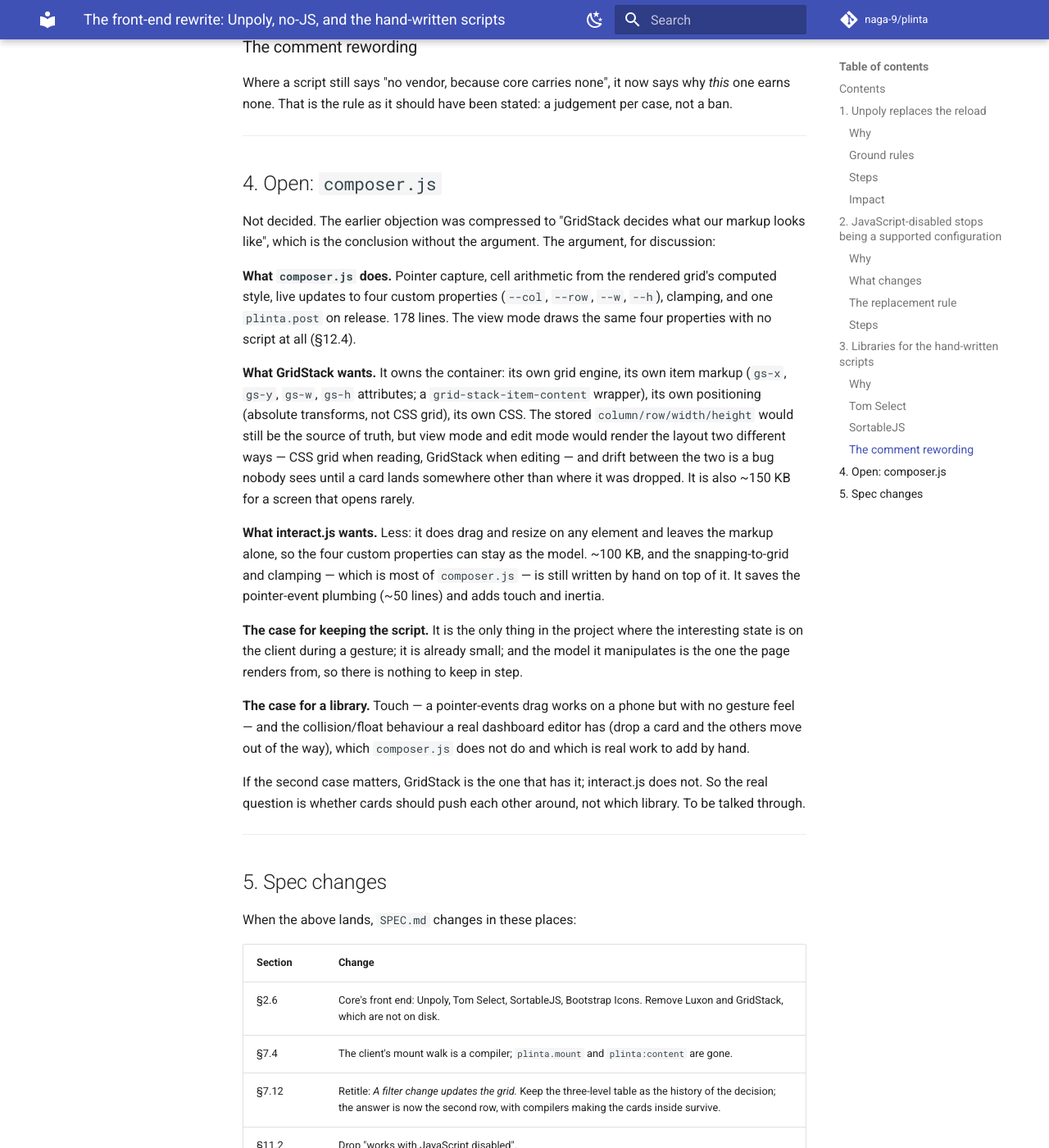
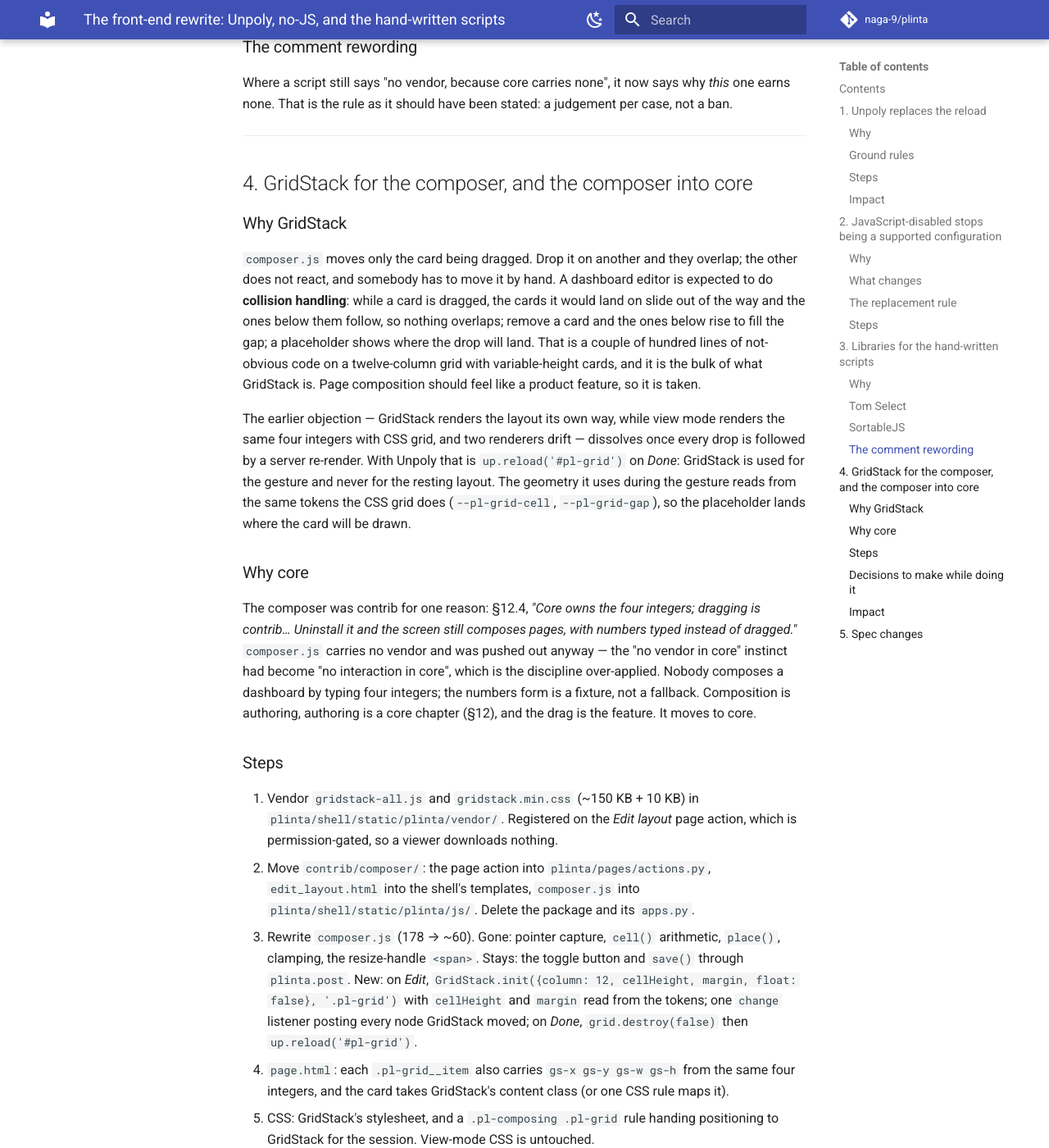
Before and after one commit to naga-9/plinta, an MkDocs documentation site: the page built from docs/design/front-end-rewrite.md, in a window 1280 px wide and 1400 px high, scrolled down 6037 px. Shown: the whole window at 82% size. Built offline with MkDocs 1.6.1 and Material for MkDocs 9.7.7, drawn with Linux system fonts in a browser that asks for light colours; comment, search, counter and statistics services are not loaded; some of the changed text lies outside the part shown.

Commit message:
docs: the composer takes GridStack and moves to core
Co-Authored-By: Claude Opus 5 (1M context) <noreply@anthropic.com>

```diff
--- a/docs/design/front-end-rewrite.md
+++ b/docs/design/front-end-rewrite.md
@@ -12,7 +12,7 @@ What this document changes in `SPEC.md` when it lands is listed at the end.
 1. [Unpoly replaces the reload](#1-unpoly-replaces-the-reload)
 2. [JavaScript-disabled stops being a supported configuration](#2-javascript-disabled-stops-being-a-supported-configuration)
 3. [Libraries for the hand-written scripts](#3-libraries-for-the-hand-written-scripts)
-4. [Open: `composer.js`](#4-open-composerjs)
+4. [GridStack for the composer, and the composer into core](#4-gridstack-for-the-composer-and-the-composer-into-core)
 5. [Spec changes](#5-spec-changes)
 
 ---
@@ -122,8 +122,7 @@ now honestly carry `role="tab"`.
 `table_plinta` sort and page links: `up-follow up-target="#card-N"`.
 `workflow/section.html`: `up-submit up-target` on the transition forms.
 Notification actions: `up-submit up-target`; the bell:
-`up-poll up-interval="30000"`. `composer.js`: `up.reload('#card-N')` on
-refusal instead of `location.reload()`. Add-block in `page_composer`:
+`up-poll up-interval="30000"`. `composer.js`: superseded by part 4. Add-block in `page_composer`:
 `up-submit up-target="#placements"`. Toasts: `up-hungry` on `#pl-toasts`.
 
 **Step 9 — delete and clean.**
@@ -215,7 +214,7 @@ script is re-asked on its merits: is the library smaller than the problem?
 | `tag-select.js` | 191 | Tom Select | **Tom Select to core** |
 | `column-order.js` | 54 | SortableJS | **SortableJS to core** |
 | `sort-builder.js` | 34 | SortableJS | **SortableJS to core** |
-| `composer.js` | 178 | GridStack / interact.js | **open** — part 4 |
+| `composer.js` | 178 | GridStack | **GridStack, and the composer moves to core** — part 4 |
 
 ### Tom Select
 
@@ -267,47 +266,91 @@ stated: a judgement per case, not a ban.
 
 ---
 
-## 4. Open: `composer.js`
+## 4. GridStack for the composer, and the composer into core
 
-Not decided. The earlier objection was compressed to "GridStack decides
-what our markup looks like", which is the conclusion without the argument.
-The argument, for discussion:
+### Why GridStack
 
-**What `composer.js` does.** Pointer capture, cell arithmetic from the
-rendered grid's computed style, live updates to four custom properties
-(`--col`, `--row`, `--w`, `--h`), clamping, and one `plinta.post` on
-release. 178 lines. The view mode draws the same four properties with no
-script at all (§12.4).
+`composer.js` moves only the card being dragged. Drop it on another and
+they overlap; the other does not react, and somebody has to move it by
+hand. A dashboard editor is expected to do **collision handling**: while a
+card is dragged, the cards it would land on slide out of the way and the
+ones below them follow, so nothing overlaps; remove a card and the ones
+below rise to fill the gap; a placeholder shows where the drop will land.
+That is a couple of hundred lines of not-obvious code on a twelve-column
+grid with variable-height cards, and it is the bulk of what GridStack is.
+Page composition should feel like a product feature, so it is taken.
 
-**What GridStack wants.** It owns the container: its own grid engine, its
-own item markup (`gs-x`, `gs-y`, `gs-w`, `gs-h` attributes; a
-`grid-stack-item-content` wrapper), its own positioning (absolute
-transforms, not CSS grid), its own CSS. The stored `column/row/width/height`
-would still be the source of truth, but view mode and edit mode would
-render the layout two different ways — CSS grid when reading, GridStack
-when editing — and drift between the two is a bug nobody sees until a
-card lands somewhere other than where it was dropped. It is also ~150 KB
-for a screen that opens rarely.
+The earlier objection — GridStack renders the layout its own way, while
+view mode renders the same four integers with CSS grid, and two renderers
+drift — dissolves once every drop is followed by a server re-render. With
+Unpoly that is `up.reload('#pl-grid')` on *Done*: GridStack is used for
+the gesture and never for the resting layout. The geometry it uses during
+the gesture reads from the same tokens the CSS grid does
+(`--pl-grid-cell`, `--pl-grid-gap`), so the placeholder lands where the
+card will be drawn.
 
-**What interact.js wants.** Less: it does drag and resize on any element
-and leaves the markup alone, so the four custom properties can stay as
-the model. ~100 KB, and the snapping-to-grid and clamping — which is most
-of `composer.js` — is still written by hand on top of it. It saves the
-pointer-event plumbing (~50 lines) and adds touch and inertia.
+### Why core
 
-**The case for keeping the script.** It is the only thing in the project
-where the interesting state is on the client during a gesture; it is
-already small; and the model it manipulates is the one the page renders
-from, so there is nothing to keep in step.
+The composer was contrib for one reason: §12.4, *"Core owns the four
+integers; dragging is contrib… Uninstall it and the screen still composes
+pages, with numbers typed instead of dragged."* `composer.js` carries no
+vendor and was pushed out anyway — the "no vendor in core" instinct had
+become "no interaction in core", which is the discipline over-applied.
+Nobody composes a dashboard by typing four integers; the numbers form is
+a fixture, not a fallback. Composition is authoring, authoring is a core
+chapter (§12), and the drag is the feature. It moves to core.
 
-**The case for a library.** Touch — a pointer-events drag works on a
-phone but with no gesture feel — and the collision/float behaviour a real
-dashboard editor has (drop a card and the others move out of the way),
-which `composer.js` does not do and which is real work to add by hand.
+### Steps
 
-If the second case matters, GridStack is the one that has it; interact.js
-does not. So the real question is whether cards should push each other
-around, not which library. To be talked through.
+1. Vendor `gridstack-all.js` and `gridstack.min.css` (~150 KB + 10 KB) in
+   `plinta/shell/static/plinta/vendor/`. Registered on the *Edit layout*
+   page action, which is permission-gated, so a viewer downloads nothing.
+2. Move `contrib/composer/`: the page action into `plinta/pages/actions.py`,
+   `edit_layout.html` into the shell's templates, `composer.js` into
+   `plinta/shell/static/plinta/js/`. Delete the package and its `apps.py`.
+3. Rewrite `composer.js` (178 → ~60). Gone: pointer capture, `cell()`
+   arithmetic, `place()`, clamping, the resize-handle `<span>`. Stays: the
+   toggle button and `save()` through `plinta.post`. New: on *Edit*,
+   `GridStack.init({column: 12, cellHeight, margin, float: false}, '.pl-grid')`
+   with `cellHeight` and `margin` read from the tokens; one `change`
+   listener posting every node GridStack moved; on *Done*,
+   `grid.destroy(false)` then `up.reload('#pl-grid')`.
+4. `page.html`: each `.pl-grid__item` also carries `gs-x gs-y gs-w gs-h`
+   from the same four integers, and the card takes GridStack's content
+   class (or one CSS rule maps it).
+5. CSS: GridStack's stylesheet, and a `.pl-composing .pl-grid` rule handing
+   positioning to GridStack for the session. View-mode CSS is untouched.
+6. Below the stacking breakpoint (`plinta.css` ~799), the *Edit layout*
+   action is not offered; a one-column drag has no stored meaning.
+7. `pages/composition.py::positions()` already takes a dict of many
+   placements, so a collision that moves five cards is one POST. **No
+   server change.** The numbers form in `page_composer` stays as the
+   precise-adjust path.
+8. `test_composer.py` becomes core tests: the action registers, it needs
+   `change_pageblock`, it is absent on a detail page. Optional browser test:
+   drag one card onto another and assert both moved server-side.
+
+### Decisions to make while doing it
+
+- **`float: false`** (cards pack upward, no gaps — Grafana's behaviour) or
+  **`float: true`** (cards stay where dropped). `false` rewrites `row` on
+  every drop, which `positions()` handles. Start with `false`.
+- **Loading**: on the action's asset registration, or injected on the
+  first *Edit* click (~8 lines) if 150 KB per composer-capable page load
+  turns out to matter.
+
+### Impact
+
+| | Lines |
+|---|---|
+| `composer.js` | −120 |
+| `page.html`, CSS | +20 |
+| Python | 0, minus the contrib `apps.py` and package |
+| Vendor added | GridStack, ~160 KB, in core, loaded only behind `change_pageblock` |
+
+GridStack moves fast (v12 at the time of writing). Core absorbs that
+major-version burden for this one vendor, knowingly: the composer is the
+one screen where the vendor is the feature.
 
 ---
 
@@ -317,11 +360,11 @@ When the above lands, `SPEC.md` changes in these places:
 
 | Section | Change |
 |---|---|
-| §2.6 | Core's front end: Unpoly, Tom Select, SortableJS, Bootstrap Icons. Remove Luxon and GridStack, which are not on disk. |
+| §2.6 | Core's front end: Unpoly, Tom Select, SortableJS, GridStack, Bootstrap Icons. Remove Luxon, which is not on disk. "A minimal install is eleven packages" stays true; they are heavier. |
 | §7.4 | The client's mount walk is a compiler; `plinta.mount` and `plinta:content` are gone. |
 | §7.12 | Retitle: *A filter change updates the grid.* Keep the three-level table as the history of the decision; the answer is now the second row, with compilers making the cards inside survive. |
 | §11.2 | Drop "works with JavaScript disabled". |
-| §12.4 | Unchanged. |
-| §14 | Remove `filters_tomselect`; the multiselect is core's. |
-| ADR 0005 | Amend: core carries vendors for **shell chrome** — navigation, dialogs, a select control, a sortable list — and none for **components**. The upgrade-burden argument applies to components, which is where it came from. |
+| §12.4 | Drop "dragging is contrib" and the uninstall sentence. Core owns the four integers *and* the drag; the numbers form is the precise-adjust path. "View mode is CSS grid with no JavaScript" stays. |
+| §14 | Remove `filters_tomselect` and `composer`; both are core's. |
+| ADR 0005 | Amend: core carries vendors for **shell chrome** — navigation, dialogs, a select control, a sortable list, the layout editor — and none for **components**. The upgrade-burden argument applies to components, which is where it came from. |
 | New ADR | *JavaScript-disabled is not a supported configuration*, with part 2's rule as the text. |
```
